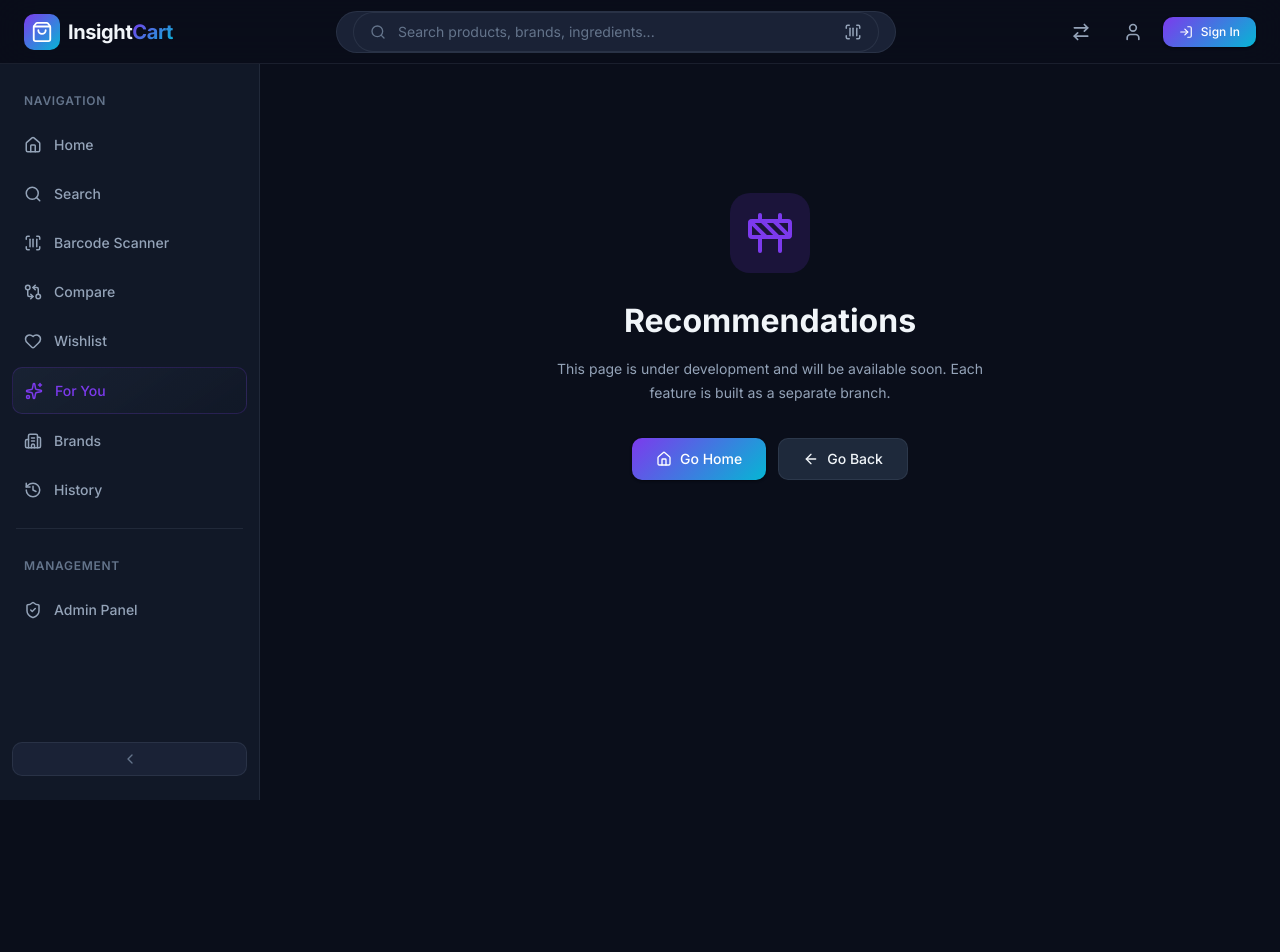
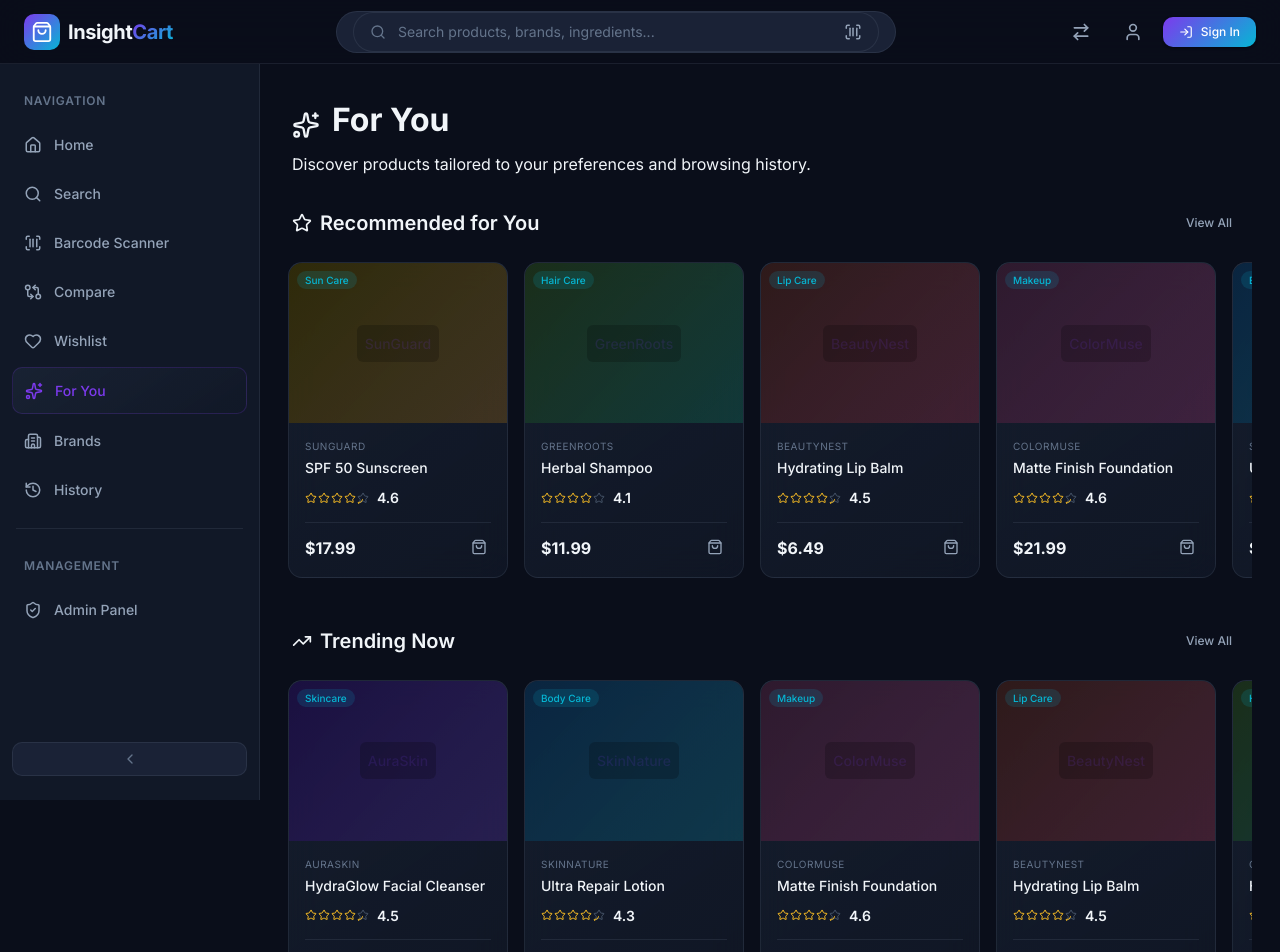
Before and after one commit to hetalsharmaaa/consumer-product-intelligence-platform, a React (Vite) app in the folder frontend/: page /recommendations in a window 1280 px wide. Shown: the top 952 px of the page. Before the commit the page ends 864 px from the top, so only its background shows below. Built offline with nearby package versions, Linux system fonts and the light colour scheme.

Commit message:
feat: add RecommendationsPage and integrate routing

```diff
--- a/frontend/src/App.jsx
+++ b/frontend/src/App.jsx
@@ -17,6 +17,7 @@ const RegisterPage = lazy(() => import('./pages/RegisterPage'));
 const ForgotPasswordPage = lazy(() => import('./pages/ForgotPasswordPage'));
 const ComparisonPage = lazy(() => import('./pages/ComparisonPage'));
 const WishlistPage = lazy(() => import('./pages/WishlistPage'));
+const RecommendationsPage = lazy(() => import('./pages/RecommendationsPage'));
 
 // These pages will be added by their respective feature branches
 const PlaceholderPage = lazy(() => import('./pages/PlaceholderPage'));
@@ -40,7 +41,7 @@ export default function App() {
                     <Route path="/scanner" element={<ScannerPage />} />
                     <Route path="/compare" element={<ComparisonPage />} />
                     <Route path="/wishlist" element={<WishlistPage />} />
-                    <Route path="/recommendations" element={<PlaceholderPage title="Recommendations" />} />
+                    <Route path="/recommendations" element={<RecommendationsPage />} />
                     <Route path="/brands" element={<PlaceholderPage title="Brands" />} />
                     <Route path="/brands/:name" element={<PlaceholderPage title="Brand Profile" />} />
                     <Route path="/history" element={<PlaceholderPage title="Search History" />} />
--- /dev/null
+++ b/frontend/src/pages/RecommendationsPage.css
@@ -0,0 +1,85 @@
+.recommendations-page {
+  display: flex;
+  flex-direction: column;
+  gap: var(--space-8);
+  padding-bottom: var(--space-12);
+}
+
+.recommendations-header {
+  display: flex;
+  flex-direction: column;
+  gap: var(--space-2);
+}
+
+.title-icon {
+  display: inline-block;
+  margin-right: var(--space-3);
+  vertical-align: text-bottom;
+}
+
+.recommendations-sections {
+  display: flex;
+  flex-direction: column;
+  gap: var(--space-10);
+}
+
+.rec-section {
+  display: flex;
+  flex-direction: column;
+  gap: var(--space-4);
+}
+
+.rec-section-header {
+  display: flex;
+  align-items: center;
+  justify-content: space-between;
+}
+
+.rec-section-title {
+  display: flex;
+  align-items: center;
+  gap: var(--space-2);
+  font-size: var(--font-size-xl);
+  font-weight: var(--font-weight-semibold);
+  color: var(--color-text-primary);
+}
+
+.rec-scroll-container {
+  display: flex;
+  gap: var(--space-4);
+  overflow-x: auto;
+  padding: var(--space-2) var(--space-1);
+  margin: 0 calc(var(--space-1) * -1);
+  scroll-snap-type: x mandatory;
+  -webkit-overflow-scrolling: touch;
+  scrollbar-width: thin;
+  scrollbar-color: var(--color-border) transparent;
+}
+
+.rec-scroll-container::-webkit-scrollbar {
+  height: 6px;
+}
+
+.rec-scroll-container::-webkit-scrollbar-track {
+  background: transparent;
+}
+
+.rec-scroll-container::-webkit-scrollbar-thumb {
+  background-color: var(--color-border);
+  border-radius: var(--radius-full);
+}
+
+.rec-scroll-container > * {
+  scroll-snap-align: start;
+}
+
+.rec-empty-text {
+  color: var(--color-text-secondary);
+  font-style: italic;
+  padding: var(--space-4);
+  background: var(--color-surface);
+  border-radius: var(--radius-md);
+  border: 1px dashed var(--color-border);
+  width: 100%;
+  text-align: center;
+}
--- /dev/null
+++ b/frontend/src/pages/RecommendationsPage.jsx
@@ -0,0 +1,106 @@
+import { useState, useEffect } from 'react';
+import { Sparkles, TrendingUp, Star, Clock } from 'lucide-react';
+import { getFeaturedProducts, getTrendingProducts, getSimilarProducts } from '../services/mockData';
+import { useWishlist } from '../context/WishlistContext';
+import RecommendationCard from '../components/recommendations/RecommendationCard';
+import PageLoader from '../components/common/PageLoader';
+import './RecommendationsPage.css';
+
+export default function RecommendationsPage() {
+  const [loading, setLoading] = useState(true);
+  const [featured, setFeatured] = useState([]);
+  const [trending, setTrending] = useState([]);
+  const [personalized, setPersonalized] = useState([]);
+  const { wishlistItems } = useWishlist();
+
+  useEffect(() => {
+    // Simulate API fetch
+    setLoading(true);
+
+    setTimeout(() => {
+      setFeatured(getFeaturedProducts());
+      setTrending(getTrendingProducts());
+
+      // Generate personalized based on last wishlisted item, or random
+      if (wishlistItems && wishlistItems.length > 0) {
+        const lastWishlisted = wishlistItems[wishlistItems.length - 1];
+        setPersonalized(getSimilarProducts(lastWishlisted, 6));
+      } else {
+        // Fallback to trending for personalized if no wishlist
+        setPersonalized([...getTrendingProducts()].reverse());
+      }
+
+      setLoading(false);
+    }, 600);
+  }, [wishlistItems]);
+
+  if (loading) {
+    return <PageLoader />;
+  }
+
+  return (
+    <div className="recommendations-page page-enter">
+      <div className="recommendations-header">
+        <h1 className="page-title">
+          <Sparkles size={28} className="title-icon text-accent" />
+          For You
+        </h1>
+        <p className="page-subtitle">Discover products tailored to your preferences and browsing history.</p>
+      </div>
+
+      <div className="recommendations-sections">
+        {/* Personalized Section */}
+        <section className="rec-section slide-up" style={{ animationDelay: '0.1s' }}>
+          <div className="rec-section-header">
+            <h2 className="rec-section-title">
+              <Star size={20} className="text-warning" />
+              Recommended for You
+            </h2>
+            <button className="btn btn-ghost btn-sm">View All</button>
+          </div>
+          <div className="rec-scroll-container">
+            {personalized.length > 0 ? (
+              personalized.map(product => (
+                <RecommendationCard key={`pers-${product.id}`} product={product} />
+              ))
+            ) : (
+              <p className="rec-empty-text">Add items to your wishlist to get personalized recommendations.</p>
+            )}
+          </div>
+        </section>
+
+        {/* Trending Section */}
+        <section className="rec-section slide-up" style={{ animationDelay: '0.2s' }}>
+          <div className="rec-section-header">
+            <h2 className="rec-section-title">
+              <TrendingUp size={20} className="text-success" />
+              Trending Now
+            </h2>
+            <button className="btn btn-ghost btn-sm">View All</button>
+          </div>
+          <div className="rec-scroll-container">
+            {trending.map(product => (
+              <RecommendationCard key={`trend-${product.id}`} product={product} />
+            ))}
+          </div>
+        </section>
+
+        {/* Featured Section */}
+        <section className="rec-section slide-up" style={{ animationDelay: '0.3s' }}>
+          <div className="rec-section-header">
+            <h2 className="rec-section-title">
+              <Clock size={20} className="text-info" />
+              New & Featured
+            </h2>
+            <button className="btn btn-ghost btn-sm">View All</button>
+          </div>
+          <div className="rec-scroll-container">
+            {featured.map(product => (
+              <RecommendationCard key={`feat-${product.id}`} product={product} />
+            ))}
+          </div>
+        </section>
+      </div>
+    </div>
+  );
+}
```
